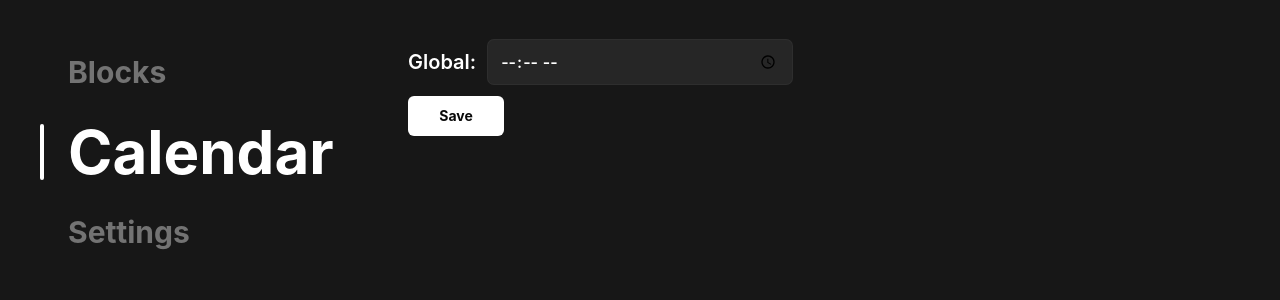
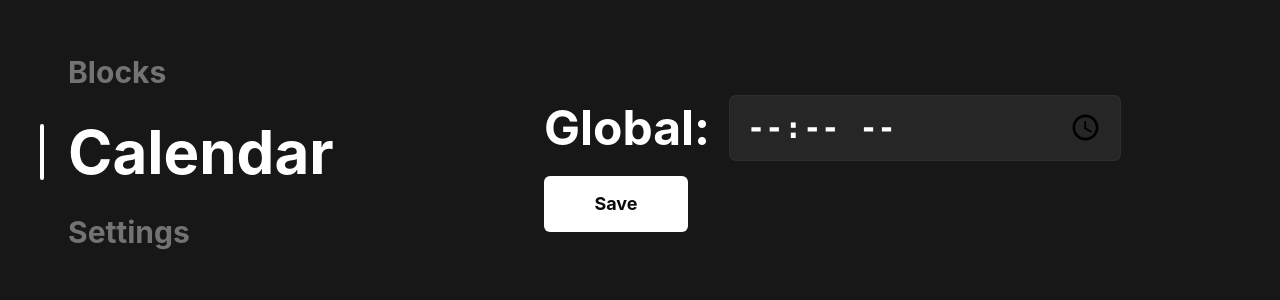
Before and after one commit to nsameron2/blocks, a React (Vite) app: page / in a window 1280 px wide. Both pictures are taken after a click on the button "Calendar". Shown: the top 300 px of the page. Built offline with nearby package versions, Linux system fonts and the light colour scheme.

Commit message:
fix: make global text centered and larger

```diff
--- a/src/Calendar.tsx
+++ b/src/Calendar.tsx
@@ -26,11 +26,14 @@ export function Calendar({
   }
 
   return (
-    <section className="flow-root min-h-screen px-6 pt-10" aria-label="Calendar">
-      <div className="w-full max-w-sm">
-        <div className="flex items-center gap-3">
+    <section
+      className="flex min-h-screen justify-center px-8 pt-24"
+      aria-label="Calendar"
+    >
+      <div className="w-full max-w-xl">
+        <div className="flex flex-col gap-4 sm:flex-row sm:items-center sm:gap-5">
           <label
-            className="text-xl font-semibold text-white"
+            className="shrink-0 text-3xl font-bold text-white sm:text-5xl"
             htmlFor="global-log-off-time"
           >
             Global:
@@ -40,13 +43,13 @@ export function Calendar({
             type="time"
             value={draftDefaultTime}
             onChange={(event) => setDraftDefaultTime(event.target.value)}
-            className="h-11 min-w-0 flex-1 rounded-md bg-neutral-800 px-3 text-base font-semibold text-white ring-1 ring-white/10 focus:outline-none focus:ring-2 focus:ring-white/50"
+            className="h-14 min-w-0 flex-1 rounded-md bg-neutral-800 px-4 font-mono text-2xl font-bold text-white ring-1 ring-white/10 focus:outline-none focus:ring-2 focus:ring-white/50 sm:h-16 sm:text-3xl"
           />
         </div>
         <button
           type="button"
           onClick={saveDefaultTime}
-          className="mt-3 inline-flex h-10 w-24 cursor-pointer items-center justify-center rounded-md bg-white text-sm font-bold text-neutral-950 transition-colors hover:bg-neutral-200 focus:outline-none focus:ring-2 focus:ring-white/70"
+          className="mt-4 inline-flex h-12 w-28 cursor-pointer items-center justify-center rounded-md bg-white text-base font-bold text-neutral-950 transition-colors hover:bg-neutral-200 focus:outline-none focus:ring-2 focus:ring-white/70 sm:h-14 sm:w-36 sm:text-lg"
         >
           Save
         </button>
```
